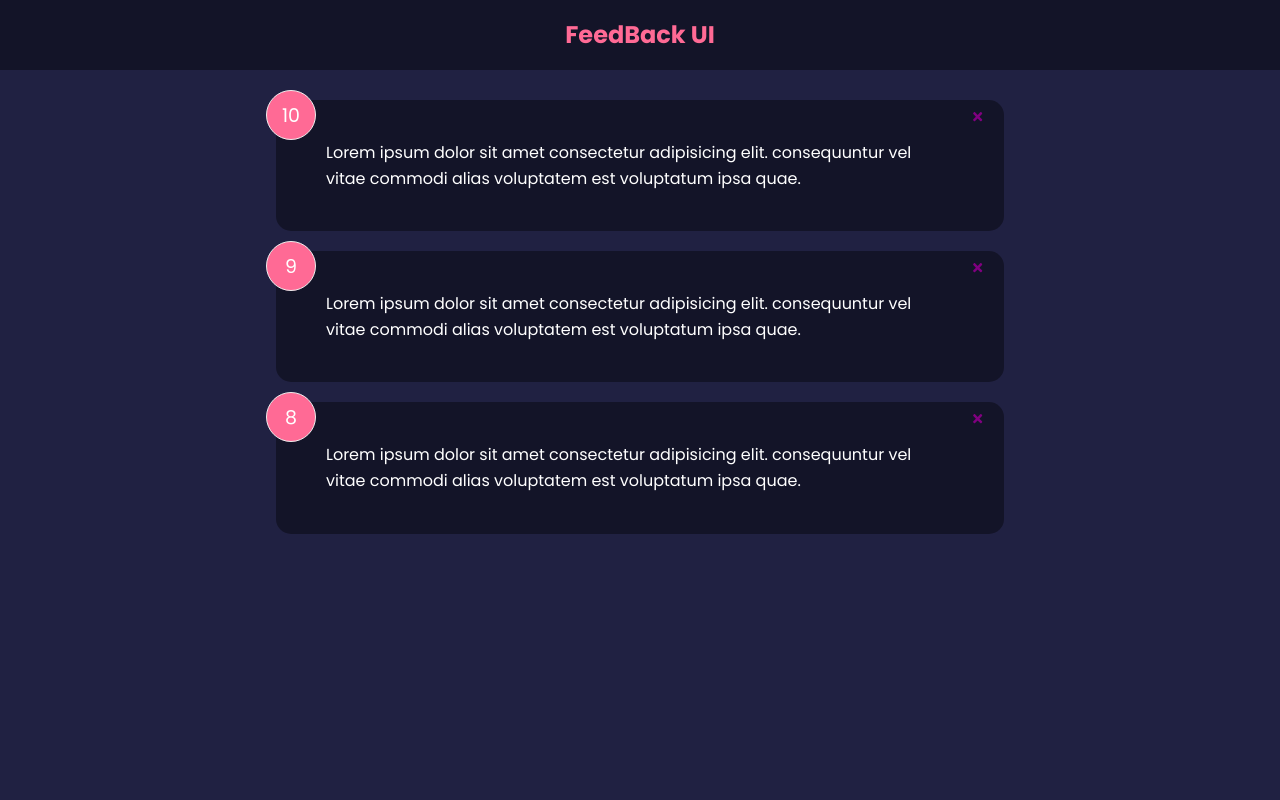
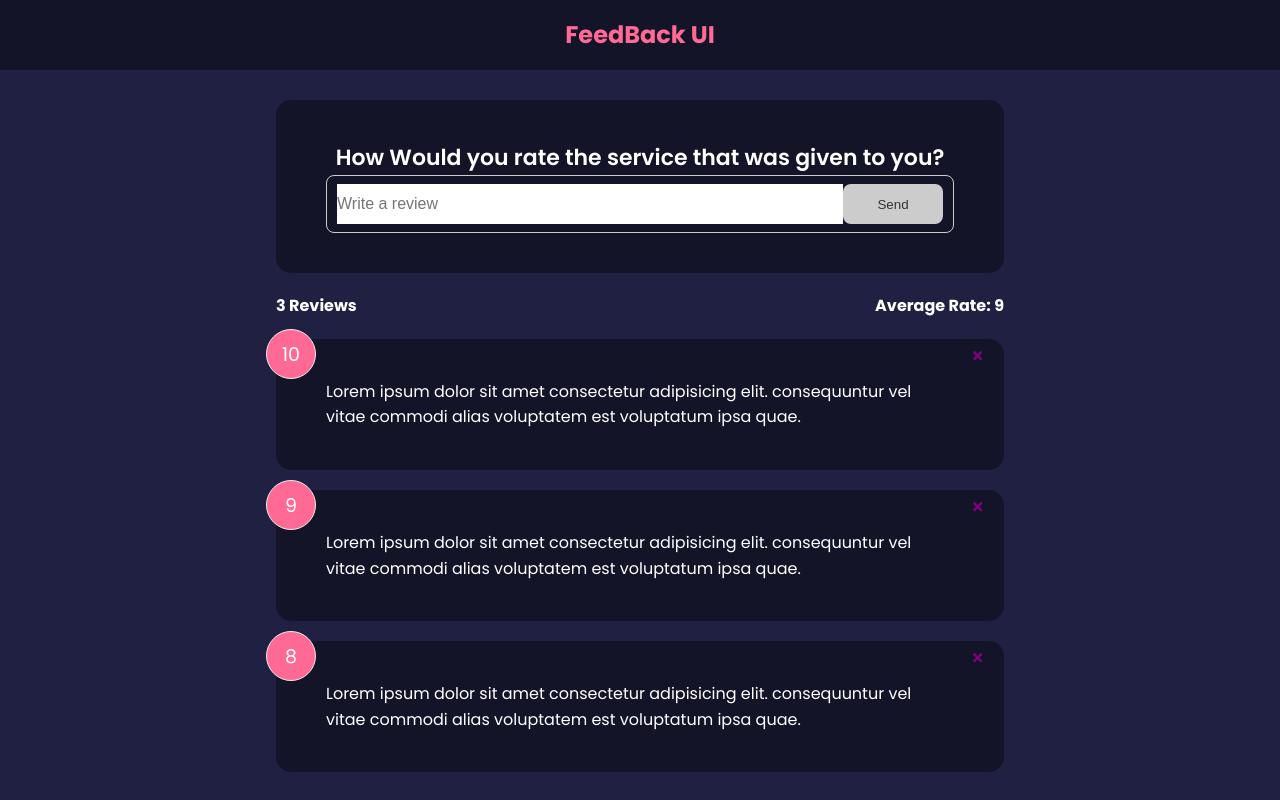
Before and after one commit to AssafAinT/feedbackapp, a React (Create React App) app: page / in a window 1280 px wide. Built offline with nearby package versions, Linux system fonts and the light colour scheme.

Commit message:
working_on_rating_buttons

```diff
--- a/src/App.js
+++ b/src/App.js
@@ -3,6 +3,8 @@
 import Header from './components/Header';
 import FeedBackList from './components/FeedBackList';
 import FeedbackData from './data/FeedBackData';
+import FeedBackStats from './components/FeedBackStats';
+import FeedBackForm from './components/FeedBackForm';
 function App() {
   const [feedback, setFeedback] = useState(FeedbackData);
   const title = 'My App';
@@ -16,6 +18,8 @@
     <>
       <Header />
       <div className="container">
+        <FeedBackForm />
+        <FeedBackStats feedback={feedback} />
         <FeedBackList feedback={feedback} handleDelete={deleteFeedback} />
       </div>
     </>
--- /dev/null
+++ b/src/components/FeedBackForm.jsx
@@ -0,0 +1,50 @@
+import React from 'react';
+import Card from './shared/Card';
+import Button from './shared/Button';
+
+import { useState } from 'react';
+import { isDisabled } from '@testing-library/user-event/dist/utils';
+function FeedBackForm() {
+  const [text, setText] = useState('');
+  const [btnDisabled, setBtnDisabled] = useState(true);
+  const [msg, setMsg] = useState('');
+
+  const handleTextChange = (event) => {
+    if (text === '') {
+      setBtnDisabled(true);
+      setMsg(null);
+    } else if (text !== '' && text.trim().length <= 10) {
+      setBtnDisabled(true);
+      setMsg('review has to be at least 10 characters');
+    } else {
+      setMsg(null);
+      setBtnDisabled(false);
+    }
+    setText(event.target.value);
+  };
+  return (
+    <Card>
+      <form>
+        <h2>How Would you rate the service that was given to you?</h2>
+        {/*TODO: rating select component  */}
+        <div className="input-group">
+          <input
+            onChange={handleTextChange}
+            type="text"
+            placeholder="Write a review"
+            value={text}
+          />
+          <Button
+            type="submit"
+            /*version="secondary"*/ isDisabled={btnDisabled}
+          >
+            Send
+          </Button>
+        </div>
+        {msg && <div className="message">{msg}</div>}
+      </form>
+    </Card>
+  );
+}
+
+export default FeedBackForm;
--- /dev/null
+++ b/src/components/FeedBackStats.jsx
@@ -0,0 +1,20 @@
+import React from 'react';
+import PropTypes from 'prop-types';
+function FeedBackStats({ feedback }) {
+  //calc avg rate
+  let avgRate =
+    feedback.reduce((acc, cur) => {
+      return acc + cur.rating;
+    }, 0) / feedback.length;
+  avgRate = avgRate.toFixed(1).replace(/[.,]0$/, '');
+  return (
+    <div className="feedback-stats">
+      <h4>{feedback.length} Reviews </h4>
+      <h4>Average Rate: {isNaN(avgRate) ? 0 : avgRate}</h4>
+    </div>
+  );
+}
+FeedBackStats.propTypes = {
+  feedback: PropTypes.array.isRequired,
+};
+export default FeedBackStats;
--- /dev/null
+++ b/src/components/shared/Button.jsx
@@ -0,0 +1,22 @@
+import React from 'react';
+import PropTypes from 'prop-types';
+function Button({ children, version, type, isDisabled }) {
+  return (
+    <button type={type} disabled={isDisabled} className={`btn btn-${version}`}>
+      {children}
+    </button>
+  );
+}
+Button.defaultProps = {
+  version: 'primary',
+  type: 'button',
+  isDisabled: false,
+};
+
+Button.propTypes = {
+  children: PropTypes.node.isRequired,
+  version: PropTypes.string,
+  type: PropTypes.string,
+  isDisabled: PropTypes.bool,
+};
+export default Button;
```
